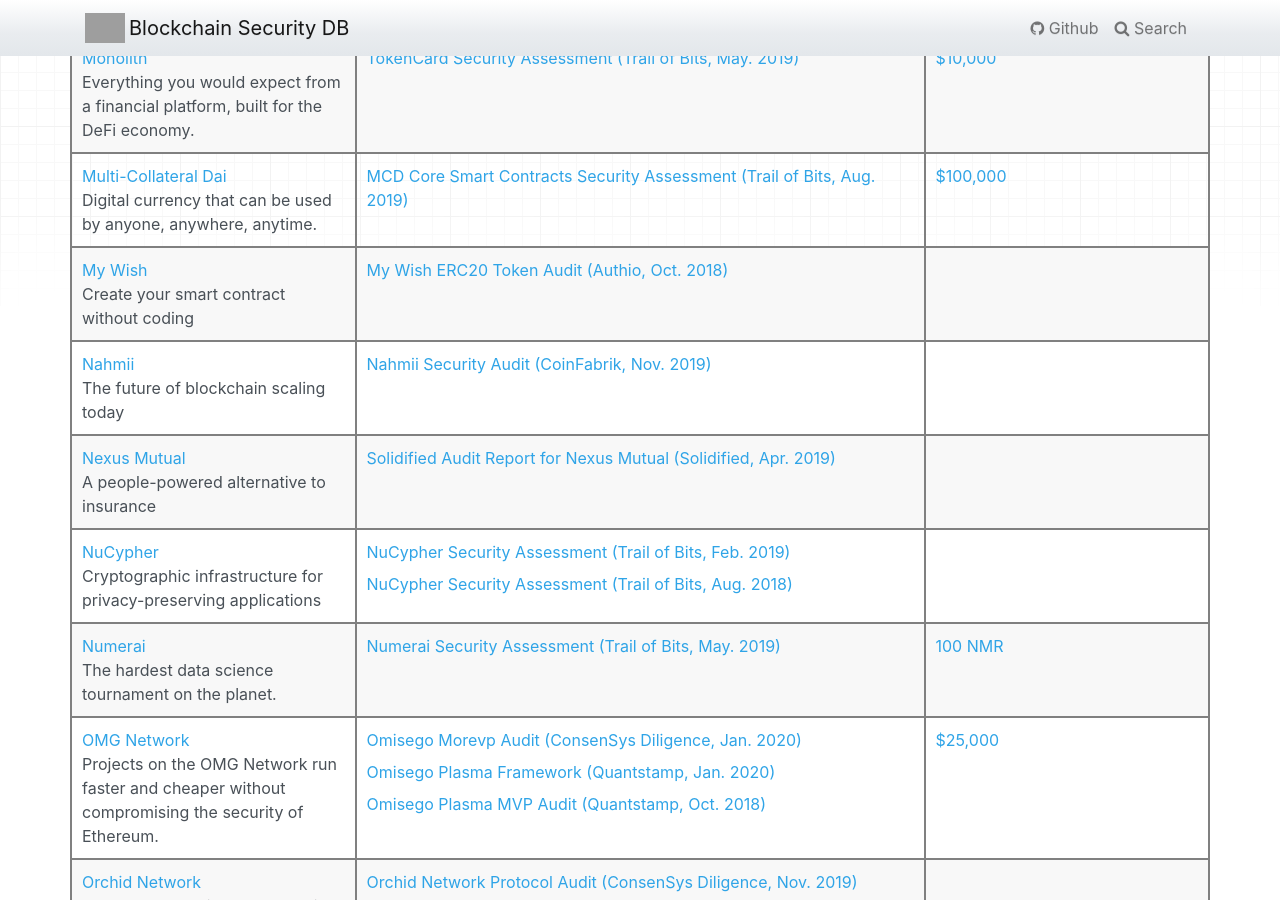
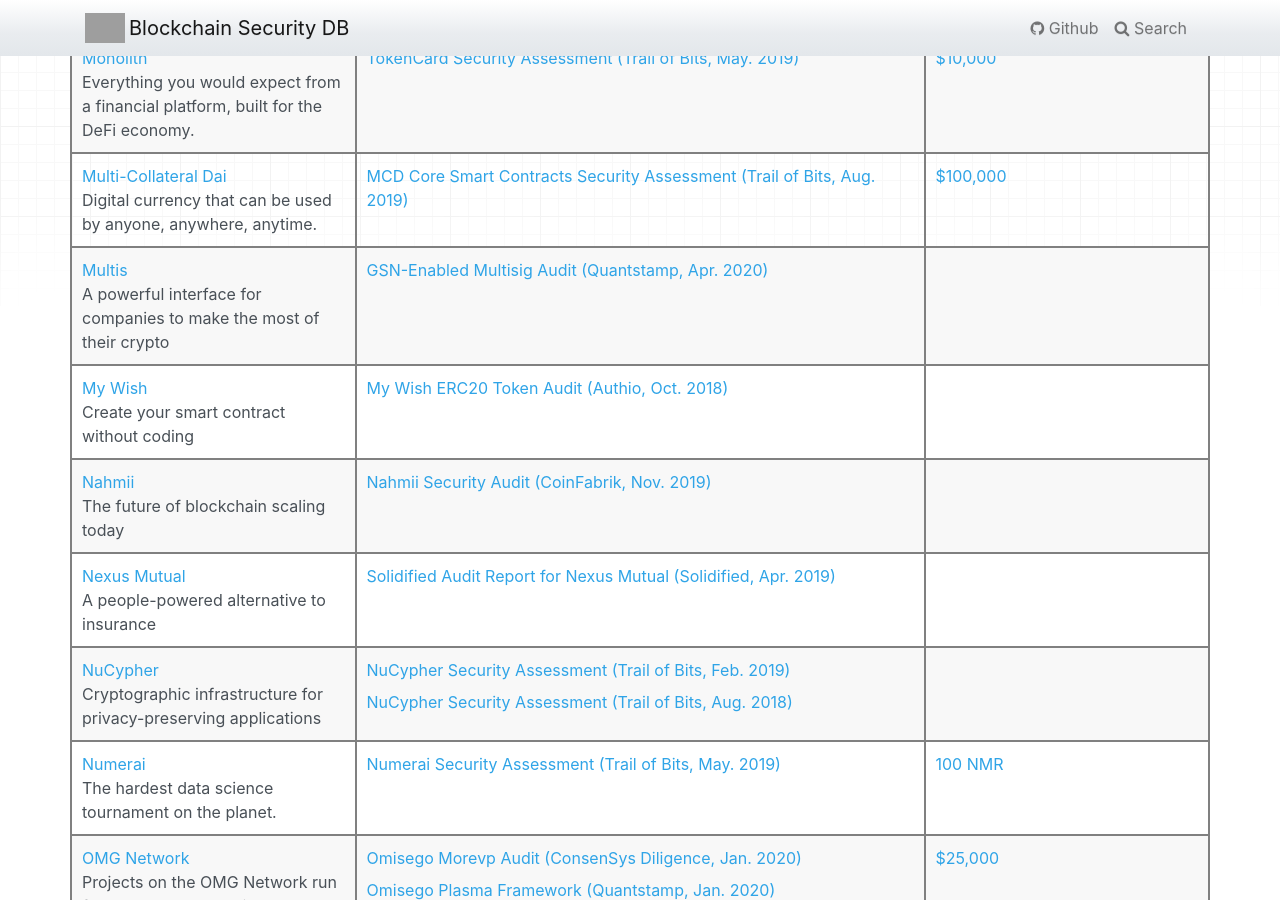
Before and after one commit to Consensys/blockchainSecurityDB, an MkDocs documentation site: the page built from docs/index.md, in a window 1280 px wide and 900 px high, scrolled down 9500 px. Built offline with MkDocs 1.6.1, drawn with Linux system fonts in a browser that asks for light colours; grey boxes are pictures that could not be loaded.

Commit message:
Add multis

```diff
--- a/docs/index.md
+++ b/docs/index.md
@@ -87,6 +87,7 @@ making it easily machine-readable.
 |[Money on Chain](projects/money-on-chain.md)<br>Defi for Bitcoin|<ul><li>[Money on Chain Security Audit IV (CoinFabrik, Dec. 2019)](https://blog.coinfabrik.com/money-on-chain-security-audit-iv/)</li>    <li>[Money on Chain Security Audit III (CoinFabrik, Jul. 2019)](https://blog.coinfabrik.com/money-on-chain-security-audit-iii/)</li>    <li>[Money on Chain Gas Cost (CoinFabrik, Nov. 2019)](https://blog.coinfabrik.com/money-on-chain-gas-cost/)</li>    <li>[Money on Chain Security Audit I (CoinFabrik, Nov. 2019)](https://blog.coinfabrik.com/money-on-chain-security-audit-i/)</li>    </ul>  ||
 |[Monolith](projects/monolith.md)<br>Everything you would expect from a financial platform, built for the DeFi economy.|<ul><li>[TokenCard Security Assessment (Trail of Bits, May. 2019)](https://github.com/trailofbits/publications/blob/master/reviews/TokenCard.pdf)</li>    </ul>  |[$10,000](https://hackerone.com/monolith)|
 |[Multi-Collateral Dai](projects/multi-collateral-dai.md)<br>Digital currency that can be used by anyone, anywhere, anytime.|<ul><li>[MCD Core Smart Contracts Security Assessment (Trail of Bits, Aug. 2019)](https://github.com/trailofbits/publications/blob/master/reviews/mc-dai.pdf)</li>    </ul>  |[$100,000](https://hackerone.com/makerdao_bbp/hacktivity?order_direction=DESC&order_field=popular&filter=type%3Abounty-awarded)|
+|[Multis](projects/multis.md)<br>A powerful interface for companies to make the most of their crypto|<ul><li>[GSN-Enabled Multisig Audit (Quantstamp, Apr. 2020)](https://certificate.quantstamp.com/full/multis)</li>    </ul>  ||
 |[My Wish](projects/my-wish.md)<br>Create your smart contract without coding|<ul><li>[My Wish ERC20 Token Audit (Authio, Oct. 2018)](https://github.com/authio-ethereum/Audits/blob/master/MyWish/MyWish%20Token%20Audit.pdf)</li>    </ul>  ||
 |[Nahmii](projects/nahmii.md)<br>The future of blockchain scaling today|<ul><li>[Nahmii Security Audit (CoinFabrik, Nov. 2019)](https://blog.coinfabrik.com/nahmii-security-audit/)</li>    </ul>  ||
 |[Nexus Mutual](projects/nexus-mutual.md)<br>A people-powered alternative to insurance|<ul><li>[Solidified Audit Report for Nexus Mutual (Solidified, Apr. 2019)](https://www.scribd.com/document/411077416/Solidified-Audit-Report-Nexus-Mutual-20-05-2019)</li>    </ul>  ||
```
Also changed, not shown: docs/projects/multis.md (added, +18 -0 lines), 1 other file.
